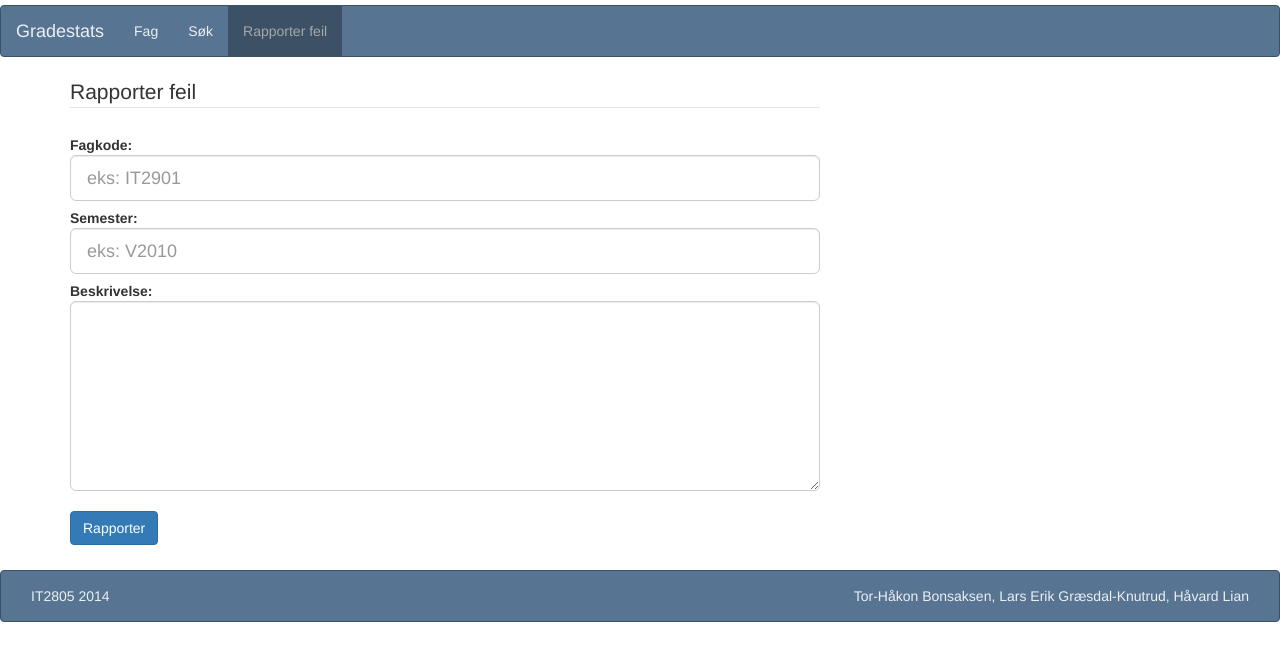
After one commit to Torrib/gradestats, a Django app: page /report/ in a window 1280 px wide. The commit adds this page. Shown: the top 661 px of the page. Run offline with Django 3.2, Linux system fonts and the light colour scheme; some libraries are stand-ins or nearby versions.

Commit message:
Random fixes

```diff
--- a/grades/models.py
+++ b/grades/models.py
@@ -47,6 +47,9 @@ class Grade(models.Model):
     def __unicode__(self):
         return self.semester_code
 
+    def get_num_attendees(self):
+        return self.a + self.b + self.c + self.d + self.e + self.f
+
 
 def get_average_grade(**kwargs):
         course = kwargs.get('instance')
--- a/grades/views.py
+++ b/grades/views.py
@@ -2,12 +2,24 @@ from django.shortcuts import render, get_object_or_404
 from django.http import HttpResponse
 from django.core import serializers
 from django.db.models import Q
-
+from django.core.paginator import Paginator, EmptyPage, PageNotAnInteger
 from grades.models import Course, Grade
 
 
 def index(request):
     courses = Course.objects.all()
+    paginator = Paginator(courses, 20)
+    page = request.GET.get('page')
+
+    try:
+        courses = paginator.page(page)
+    except PageNotAnInteger:
+        # If page is not an integer, deliver first page.
+        courses = paginator.page(1)
+    except EmptyPage:
+        # If page is out of range (e.g. 9999), deliver last page of results.
+        courses = paginator.page(paginator.num_pages)
+
     return render(request, 'index.html', {'courses': courses})
 
 
@@ -28,6 +40,26 @@ def search(request):
         query = request.GET['query']
         courses = Course.objects.filter(Q(norwegian_name__icontains=query) | Q(english_name__icontains=query) |
                                         Q(short_name__icontains=query) | Q(code__icontains=query))
+
+        paginator = Paginator(courses, 20)
+        page = request.GET.get('page')
+
+        try:
+            courses = paginator.page(page)
+        except PageNotAnInteger:
+            # If page is not an integer, deliver first page.
+            courses = paginator.page(1)
+        except EmptyPage:
+            # If page is out of range (e.g. 9999), deliver last page of results.
+            courses = paginator.page(paginator.num_pages)
+
         return render(request, 'index.html', {'courses': courses, 'query': query})
     else:
         return render(request, 'search.html')
+
+
+def report(request):
+    if 'course' in request.GET and request.GET['course']:
+        return render(request, 'report.html', {'sent': True})
+    else:
+        return render(request, 'report.html')
--- a/gradestats/urls.py
+++ b/gradestats/urls.py
@@ -8,7 +8,6 @@ urlpatterns = patterns('grades.views',
     url(r'^course/(?P<course_code>[a-zA-Z\xc5K]{2,5}[\d]{2,4})/$', 'course', name='course'),
     url(r'^course/(?P<course_code>[a-zA-Z\xc5K]{2,5}[\d]{2,4})/grades/$', 'get_grades', name='get_grades'),
     url(r'^search/$', 'search', name='search'),
-    # url(r'^blog/', include('blog.urls')),
-
+    url(r'^report/$', 'report', name='report'),
     url(r'^admin/', include(admin.site.urls)),
 )
--- a/static/css/gradestats.css
+++ b/static/css/gradestats.css
@@ -22,8 +22,8 @@
 
 .navbar {
   margin-top: 5px;
-  margin-right: 97px;
-  margin-left: 130px;
+  margin-right: 0px;
+  margin-left: 0px;
 }
 
 .navbar-brand {
--- a/static/js/gradestats.js
+++ b/static/js/gradestats.js
@@ -48,7 +48,8 @@ $(function() {
     }
 
     function createButtons(json){
-        for(i = 0; i < json.length; i++){
+        for(var i = 0; i < json.length; i++){
+	        if(parseFloat(json[i].fields.average_grade) > 0)
                 $("#grade-buttons").append("<button type=\"button\" id=" + i + " class=\"btn-grade btn btn-default\">" + json[i].fields.semester_code + "</button>");
         }
 
--- a/templates/base.html
+++ b/templates/base.html
@@ -19,6 +19,8 @@
                 navbar.children[0].className += ' active';
             else if(url.indexOf("search") > -1)
                 navbar.children[1].className += ' active';
+             else if(url.indexOf("report") > -1)
+                navbar.children[2].className += ' active';
         });
 </script>
 </head>
@@ -26,7 +28,7 @@
     <nav class="navbar navbar-default" role="navigation">
         <div class="container-fluid">
             <div class="navbar-header">
-                <button type="button" class="navbar-toggle collapsed" data-toggle="collapse" data-target="#bs-example-navbar-collapse-1">
+                <button type="button" class="navbar-toggle collapsed" data-toggle="collapse" data-target="#navigationlist">
                     <span class="sr-only">Toggle navigation</span>
                     <span class="icon-bar"></span>
                     <span class="icon-bar"></span>
@@ -34,10 +36,11 @@
                 </button>
                 <a class="navbar-brand" href="/index">Gradestats</a>
             </div>
-            <div class="collapse navbar-collapse" id="bs-example-navbar-collapse-1">
+            <div class="collapse navbar-collapse" id="navigationlist">
                 <ul id="navbar" class="nav navbar-nav">
                     <li class="navbar-item"><a href="/index/">Fag</a></li>
                     <li class="navbar-item"><a href="/search/">Søk</a></li>
+                    <li class="navbar-item"><a href="/report/">Rapporter feil</a></li>
                 </ul>
             </div>
         </div>
@@ -61,7 +64,8 @@
            {% block content %}
            {% endblock%}
         </div>
-        <div class="navbar navbar-default navbar-fixed-bottom">
+        <br />
+        <div class="navbar navbar-default navbar-bottom">
             <div class="container-fluid">
                 <p class="navbar-text pull-left">IT2805 2014</p>
                 <p class="navbar-text pull-right">Tor-Håkon Bonsaksen, Lars Erik Græsdal-Knutrud, Håvard Lian</p>
--- /dev/null
+++ b/templates/report.html
@@ -0,0 +1,54 @@
+{% extends "base.html" %}
+
+{% block title %} {{ block.super }} | Feil{% endblock %}
+
+{% block content %}
+<div class="row">
+<div class="col-md-8">
+{% if sent %}
+    <h2>Takk for at du hjelper til med å gjøre denne siden bedre!</h2>
+{% endif %}
+<form class="form-horizontal" method="get">
+    <fieldset>
+
+    <!-- Form Name -->
+    <legend>Rapporter feil</legend>
+
+    <!-- Text input-->
+    <div class="control-group">
+      <label class="control-label" for="course">Fagkode: </label>
+      <div class="controls">
+        <input id="course" name="course" type="text" placeholder="eks: IT2901" class="form-control input-lg">
+      </div>
+    </div>
+
+    <!-- Text input-->
+    <div class="control-group">
+      <label class="control-label" for="term">Semester: </label>
+      <div class="controls">
+        <input id="term" name="term" type="text" placeholder="eks: V2010" class="form-control input-lg">
+
+      </div>
+    </div>
+
+    <!-- Textarea -->
+    <div class="control-group">
+      <label class="control-label" for="description">Beskrivelse: </label>
+      <div class="controls">
+        <textarea rows="7" id="description" class="form-control input-lg" name="description"></textarea>
+      </div>
+    </div>
+
+    <!-- Button -->
+    <div class="control-group">
+      <label class="control-label" for="report"></label>
+      <div class="controls">
+        <button id="report" name="report" class="btn btn-primary">Rapporter</button>
+      </div>
+    </div>
+
+    </fieldset>
+</form>
+</div>
+</div>
+{% endblock content %}
```
Also changed, not shown: templates/course.html (+7 -14 lines), templates/index.html (+21 -2 lines), templates/search.html (+10 -4 lines). Lines whose indentation alone changed are shown as unchanged.
